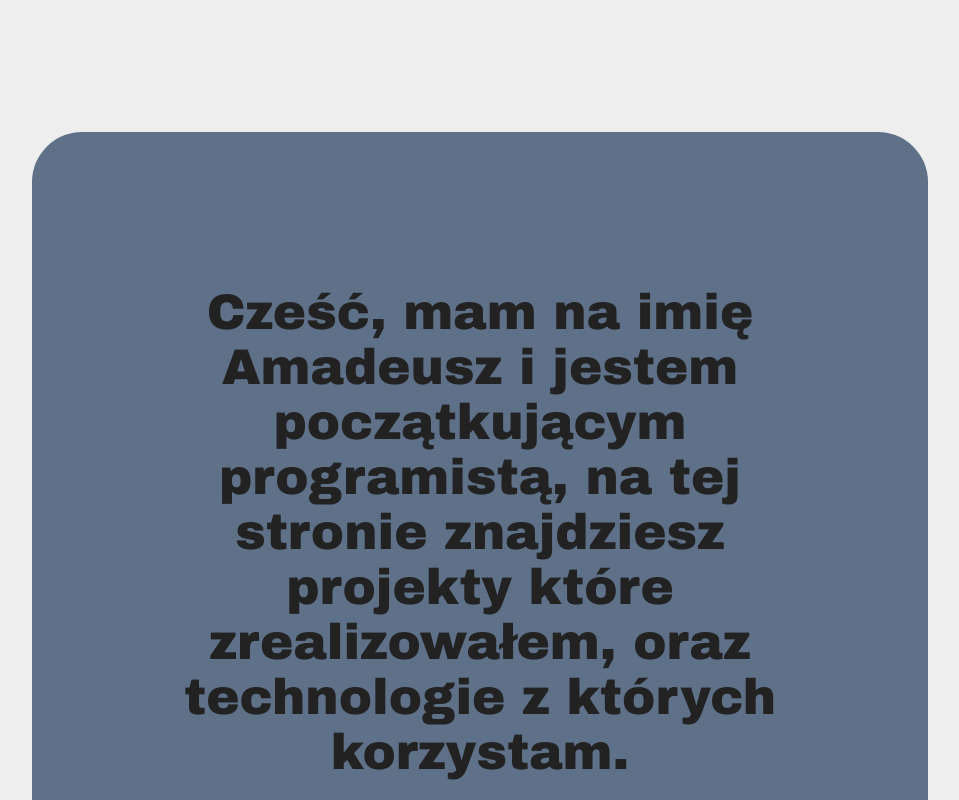
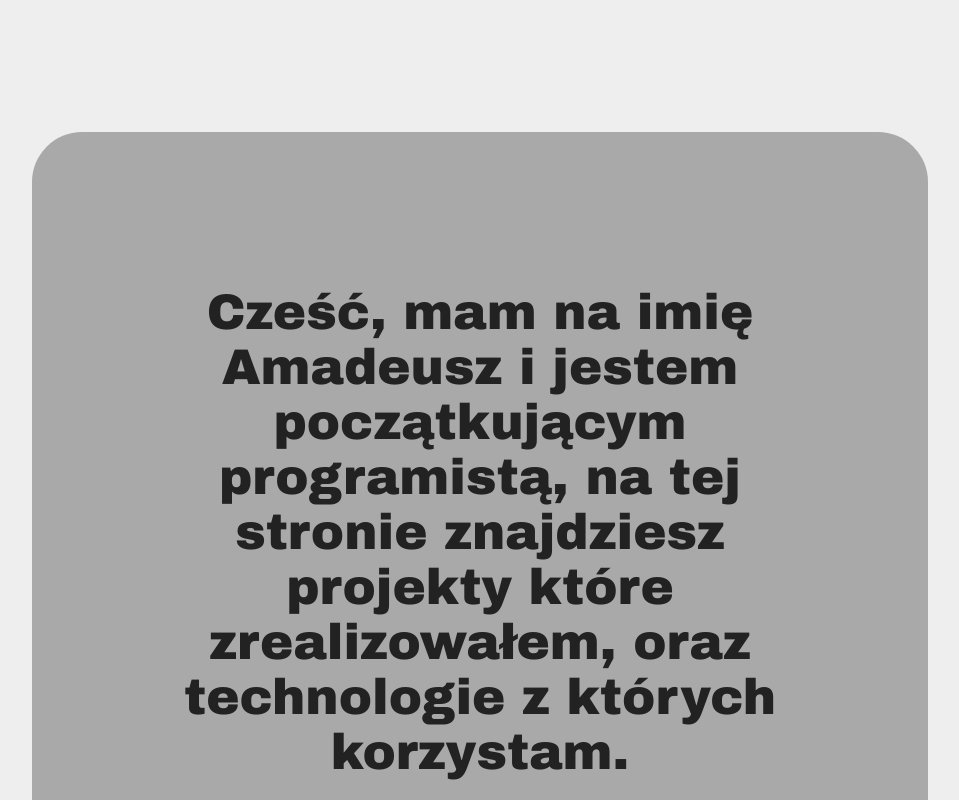
Before and after one commit to itsmemada/Portfolio, a React (Create React App) app: page / in a window 1280 px wide. Shown: the part 860-1660 px from the top of the page, without its empty margins (160-1119 px from the left). Built offline with nearby package versions, Linux system fonts and the light colour scheme.

Commit message:
changed collors for better visability

```diff
--- a/src/components/footer/footer.scss
+++ b/src/components/footer/footer.scss
@@ -2,7 +2,7 @@
 
 footer{
     height:20vh;
-    background-color:$text-color;
+    background-color:$primary-color;
     color: $background-color;
     text-align: center;
 }
@@ -18,6 +18,6 @@ footer a:hover{
     color: gray;
 }
 .dark footer{
-	background-color:$dark-text-color;
+	background-color:$dark-primary-color;
 	color: $dark-background-color;
 }
--- a/src/utilities/variables.scss
+++ b/src/utilities/variables.scss
@@ -1,12 +1,12 @@
 $background-color: #111;
 $text-color: #ccc;
-$primary-color: #1e3149;
+$primary-color: #333333;
 $secoundary-color: #444;
 $tech-color:#111;
 
 $dark-background-color: #eee;
 $dark-text-color: #222;
-$dark-primary-color: #5e7189;
+$dark-primary-color: #A9A9AA;
 $dark-secoundary-color: #bbb;
 $dark-tech-color:#eee;
 
@@ -17,7 +17,7 @@ $laptop:1024px;
 $desktop:1280px;
 
 @mixin xs-screen{
-    @media only screen and (max-width:$phone){
+    @media only screen and (max-width:$sm-phone){
         @content;
     }
 }
@@ -27,17 +27,17 @@ $desktop:1280px;
     }
 }
 @mixin md-screen{
-    @media only screen and (max-width:$tablet){
+    @media only screen and (max-width:$laptop){
         @content;
     }
 }
 @mixin lg-screen{
-    @media only screen and (max-width:$laptop){
+    @media only screen and (max-width:$desktop){
         @content;
     }
 }
 @mixin xl-screen{
-    @media only screen and (max-width:$desktop){
+    @media only screen {
         @content;
     }
 }
```
